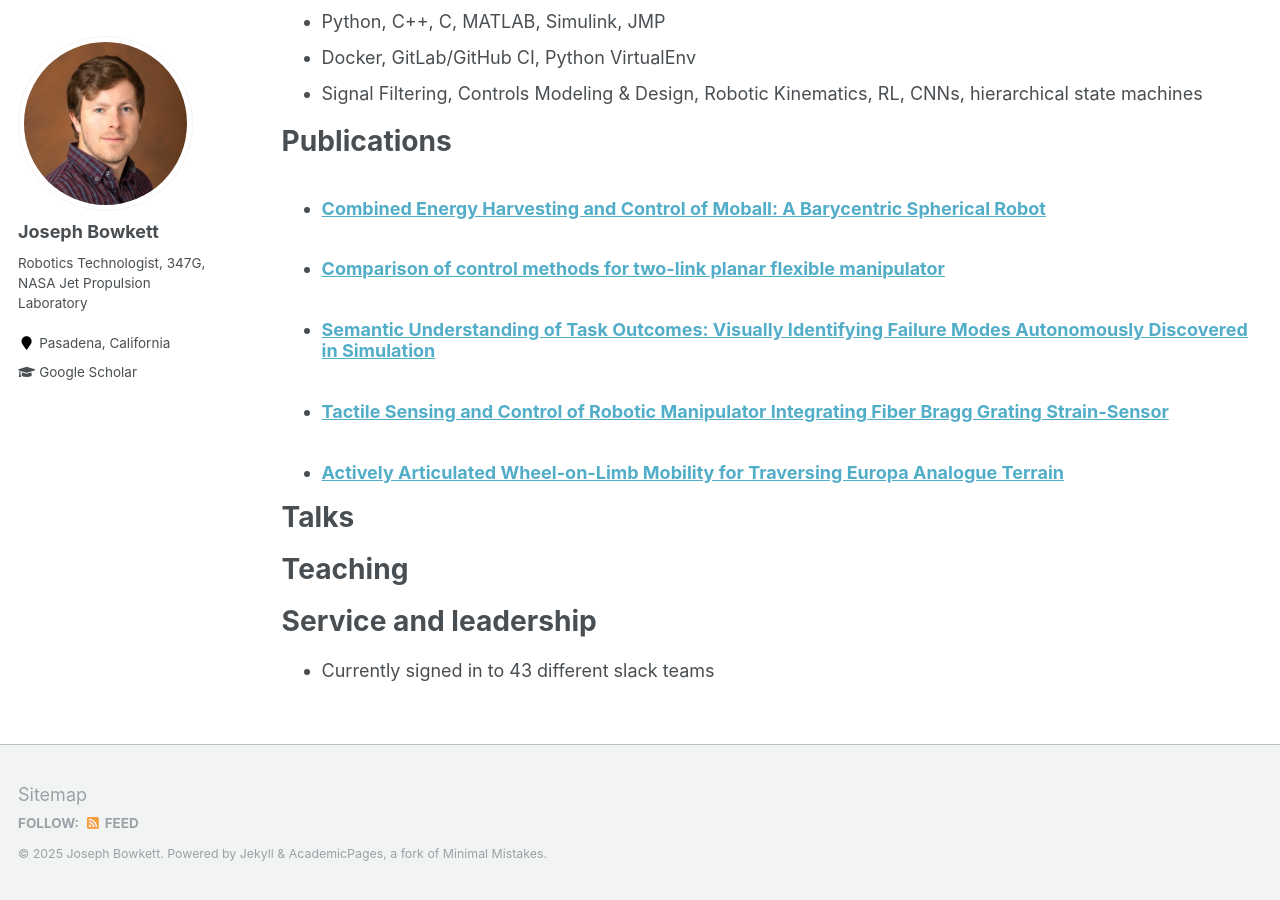
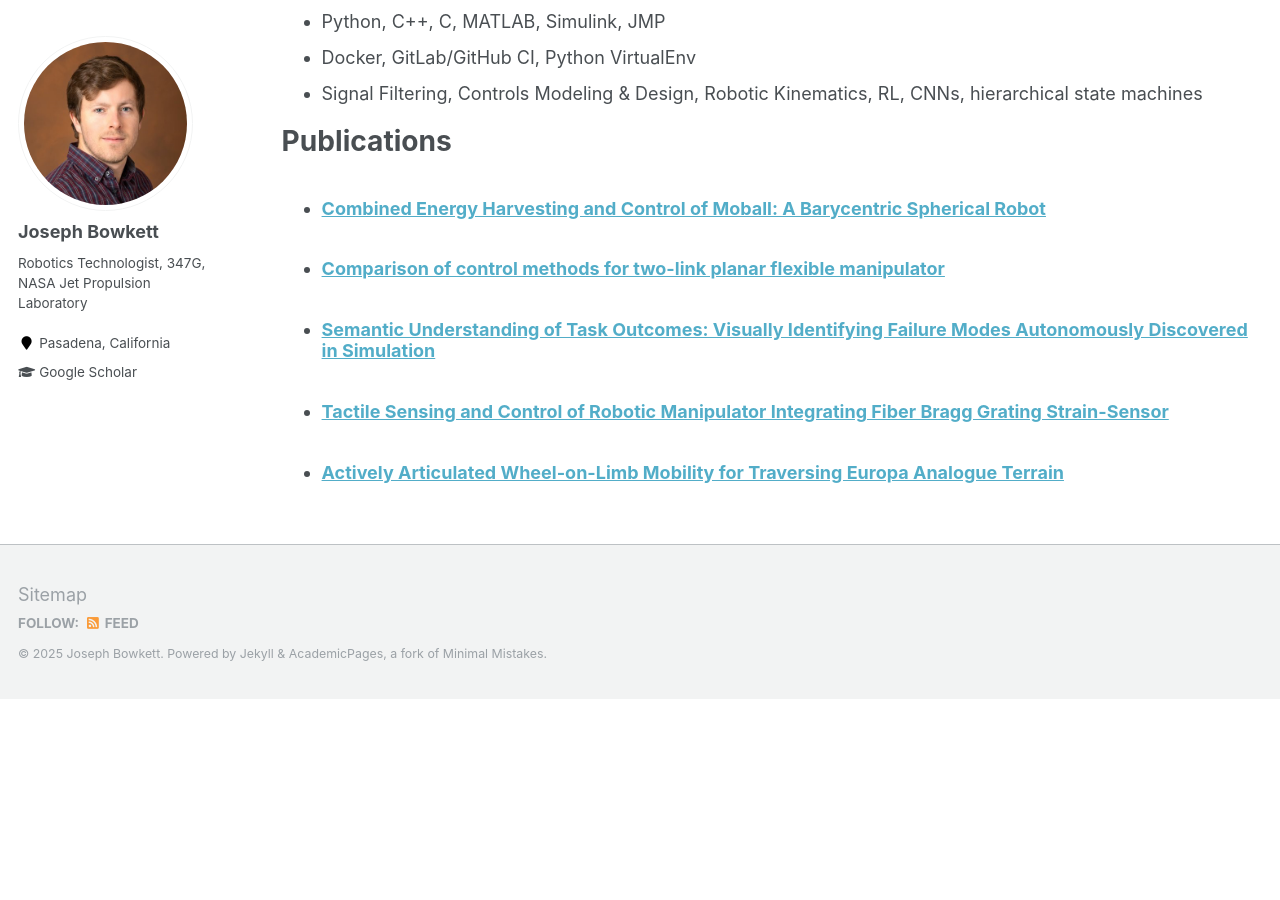
Before and after one commit to JosephBowkett/josephbowkett.github.io, a Jekyll site: the page built from _pages/cv.md, in a window 1280 px wide and 900 px high, scrolled down 1006 px. Built offline with Jekyll 4.4.1, drawn with Linux system fonts in a browser that asks for light colours; after the commit the page ends 1705 px from its top, so only the background shows below that.

Commit message:
Update cv.md remove end sections

```diff
--- a/_pages/cv.md
+++ b/_pages/cv.md
@@ -43,19 +43,3 @@
   <ul>{% for post in site.publications %}
     {% include archive-single-cv.html %}
   {% endfor %}</ul>
-
-Talks
-======
-  <ul>{% for post in site.talks %}
-    {% include archive-single-talk-cv.html %}
-  {% endfor %}</ul>
-
-Teaching
-======
-  <ul>{% for post in site.teaching %}
-    {% include archive-single-cv.html %}
-  {% endfor %}</ul>
-
-Service and leadership
-======
-* Currently signed in to 43 different slack teams
```
